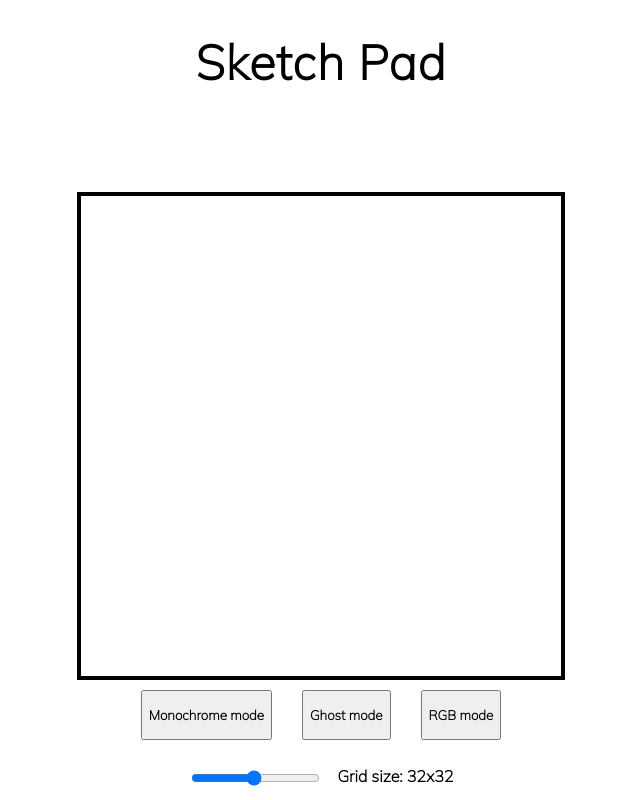
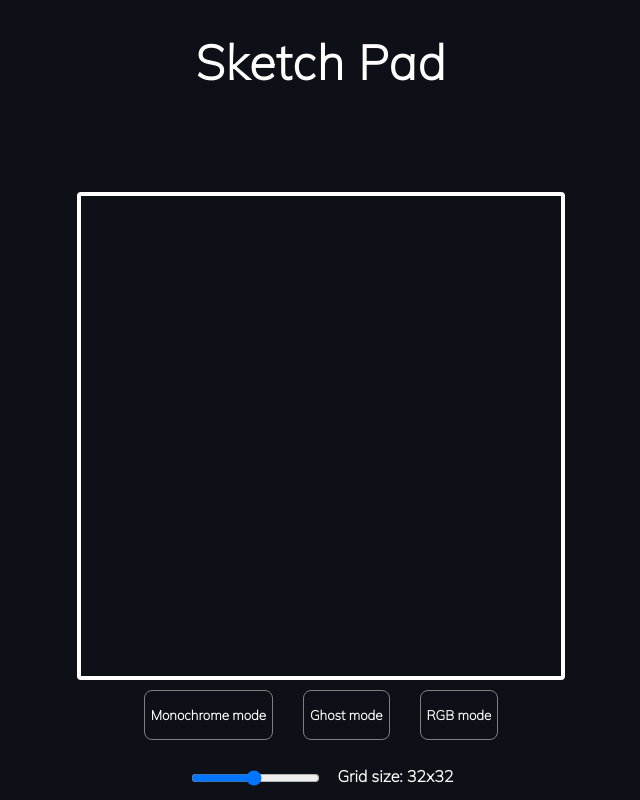
Before and after one commit to AwesomenessXP/sketchpad, a plain HTML site: page index.html in a window 1280 px wide. Shown: the whole page, without its empty margins (319-959 px from the left). Drawn offline with Linux system fonts and the light colour scheme.

Commit message:
updated UI

```diff
--- a/index.js
+++ b/index.js
@@ -66,8 +66,7 @@ function createGrid (size) {
     grid.appendChild(screen);
 
     // update text on screen
-    const gridSizeText = document.getElementById("text");
-    gridSizeText.textContent = `Grid size: ${cellSize}x${cellSize}`;
+    document.getElementById("text").textContent = `Grid size: ${size}x${size}`;
 
     // create the new grid
     for (let j = 0; j < size; j++) { // creating n number of columns
@@ -99,11 +98,11 @@ function normalMode() {
     screen.style.display = "none"; // hide the screen
     allCells.forEach((cell) => {
         cell.addEventListener('mouseover', function(e) {
-            e.target.style.backgroundColor = "black";
+            e.target.style.backgroundColor = "white";
         }); // cell mouseover event
 
         cell.addEventListener('mouseout', function(e) {
-            e.target.style.backgroundColor = "black";
+            e.target.style.backgroundColor = "white";
         });// cell mouseout event
     });// allCells forEach item
 }// normalMode()
@@ -112,7 +111,7 @@ function ghostMode() {
     screen.style.display = "none"; // hide the screen
     allCells.forEach((cell) => {
         cell.addEventListener('mouseover', function(e) {
-            isMonochrome ? e.target.style.backgroundColor = "black" : e.target.style.backgroundColor = randomColor;
+            isMonochrome ? e.target.style.backgroundColor = "white" : e.target.style.backgroundColor = randomColor;
             e.target.style.transition = "background-color 0s linear"; // resets any transitions made previously
         });// cell mouseover event
 
--- a/style.css
+++ b/style.css
@@ -1,5 +1,6 @@
 body {
     margin: 0;
+    background-color: rgb(13,17,23);
 }
 
 header {
@@ -13,10 +14,12 @@ header {
     margin: auto;
     width: 480px;
     justify-self: center;
-    border: 4px solid black;
+    border: 4px solid white;
+    border-radius: 4px;
 }
 
 #title {
+    color: white;
     text-align: center;
     font-family: 'Mulish', sans-serif;
     font-size: 3em;
@@ -35,11 +38,21 @@ header {
 #container-2 button {
     margin-left: 15px;
     margin-right: 15px;
+    border-radius: 8px;
+    border: 1px solid grey;
+    background-color: rgb(13,17,23);;
 }
 
 button, #text {
+    color: white;
     font-family: 'Mulish', sans-serif;
     font-weight: bold;
+}
+
+button:hover {
+    cursor: pointer;
+    transform: scale(1.05);
+    transition: transform 0.2s ease-out;
 }
 
 #screen {
@@ -54,5 +67,6 @@ button, #text {
 }
 
 #text {
+    color: white;
     margin-left: 1em;
 }
```
